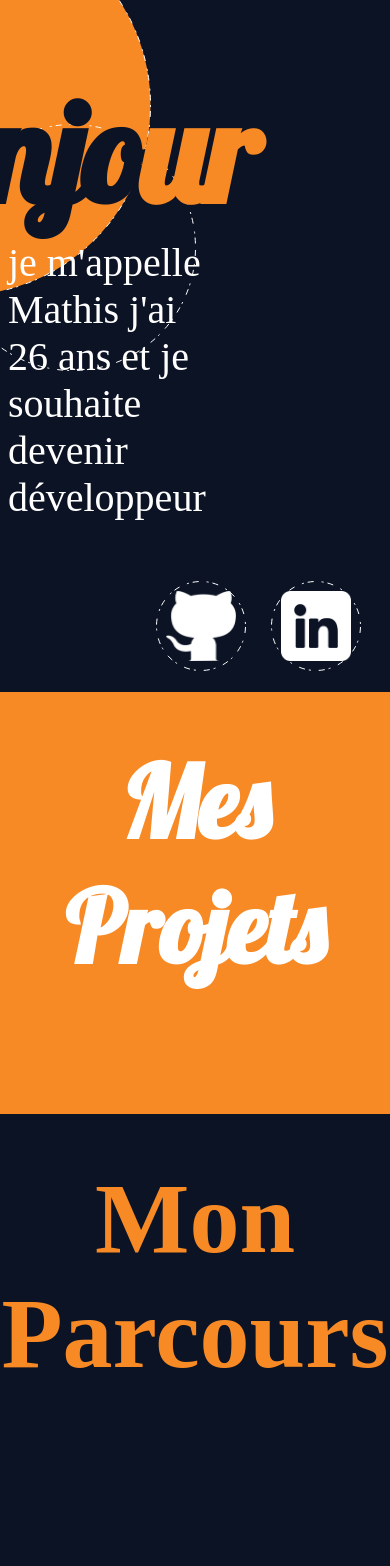
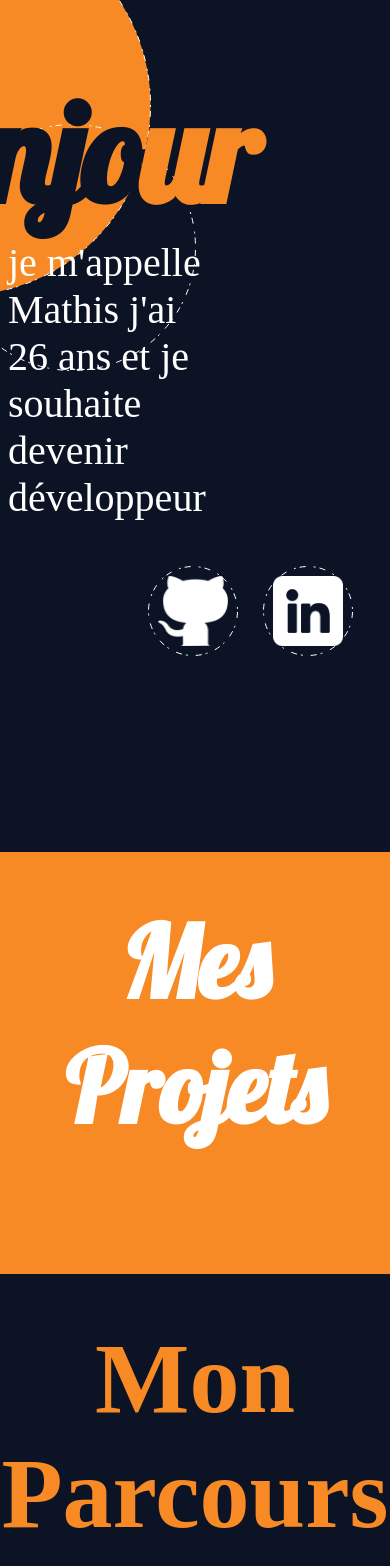
Before and after one commit to Tissmax/portfolioMb, an Angular app: page / in a window 390 px wide. Shown: the top 1566 px of the page. Before the commit the page ends 1544 px from the top, so only its background shows below. Built offline with nearby package versions, Linux system fonts and the light colour scheme; a web font is replaced by a local one.

Commit message:
fix css responsive

```diff
--- a/src/app/app.component.html
+++ b/src/app/app.component.html
@@ -1,3 +1,4 @@
+<section id="hautDePage">
     <div class="pragrapheIntro">
         <div class="cercles">
             <div >
@@ -18,8 +19,9 @@
         </p>
     </div>
 
-<app-nav></app-nav>
-<section id="boutonsBasDePage" >
+    <app-nav class="rs"></app-nav>
+</section>
+<section id="basDePage">
     <div class="mesProjets" (click)="showingProjets()" [ngClass]="{'blur': parcoursIsShown == true}">
         <button>
             <h1 (click)="inc(projetsIsClicked)" class="hover">Mes Projets</h1>
--- a/src/app/app.component.scss
+++ b/src/app/app.component.scss
@@ -14,11 +14,66 @@ p {
     z-index: 100;
 }
 
-#boutonsBasDePage {
+#hautDePage {
+    height: 100vh;
+    background-color: #0C1325;
+
+    .pragrapheIntro {
+        display: flex;
+        flex-direction: column;
+        margin: auto;
+        align-items: center;
+        padding: 15% 14% 12% 0%;
+
+    }
+
+    #bonjour {
+        font-size: 140px;
+        font-weight: 600;
+        letter-spacing: -4px;
+        color: #F88A25;
+        padding-right: 240px;
+        margin: 0 0 0 0;
+        z-index: 1;
+    }
+    .cercles {
+        position: relative;
+        bottom: 150px;
+        right: 400px;
+        z-index: 0;
+
+        .cerclePetit, .cercleGrand {
+            position: absolute;
+        }
+
+        .cerclePetit {
+            top: 210px;
+            left: 180px;
+            stroke-dasharray: 0;
+            stroke-dashoffset: 247;
+            animation: dash 10s linear infinite;
+        }
+
+        .cercleGrand {
+            stroke-dashoffset: 382;
+            stroke-dashoffset: 0;
+            animation: dash2 15s linear reverse infinite;
+        }
+        .hoverCercle {
+            animation: fadeIn 0.5s;
+            fill: #F88A25;
+            stroke: #0C1325;
+        }
+    }
+}
+
+
+#basDePage {
     display: flex;
     flex-direction: column;
     align-items: center;
     margin: 0;
+    height: 100vh;
 
     h1, h2 {
         font-size: 100px;
@@ -72,7 +127,7 @@ p {
       }
 
     .mesProjets, .monParcours {
-        height: 50vh;
+        height: 50%;
         width: 100vw;
         display: flex;
         flex-direction: column;
@@ -89,53 +144,7 @@ p {
     }
 }
 
-.pragrapheIntro {
-    display: flex;
-    flex-direction: column;
-    margin: auto;
-    align-items: center;
-    padding: 15% 14% 10% 0%;
 
-}
-
-#bonjour {
-    font-size: 140px;
-    font-weight: 600;
-    letter-spacing: -4px;
-    color: #F88A25;
-    padding-right: 240px;
-    margin: 0 0 0 0;
-    z-index: 1;
-}
-.cercles {
-    position: relative;
-    bottom: 150px;
-    right: 400px;
-    z-index: 0;
-
-    .cerclePetit, .cercleGrand {
-        position: absolute;
-    }
-
-    .cerclePetit {
-        top: 210px;
-        left: 180px;
-        stroke-dasharray: 0;
-        stroke-dashoffset: 247;
-        animation: dash 10s linear infinite;
-    }
-
-    .cercleGrand {
-        stroke-dashoffset: 382;
-        stroke-dashoffset: 0;
-        animation: dash2 15s linear reverse infinite;
-    }
-    .hoverCercle {
-        animation: fadeIn 0.5s;
-        fill: #F88A25;
-        stroke: #0C1325;
-    }
-}
 
 
 
--- a/src/app/nav/nav.component.scss
+++ b/src/app/nav/nav.component.scss
@@ -2,10 +2,7 @@
     display: flex;
     flex-direction: row-reverse;
     gap: 15px;
-    padding-right: 3%;
-    margin-bottom: 3%;
-    padding-top: 6%;
-
+    margin-right: 5%;
 
     .rs {
         position: relative;
```
Lines whose indentation alone changed are shown as unchanged.
